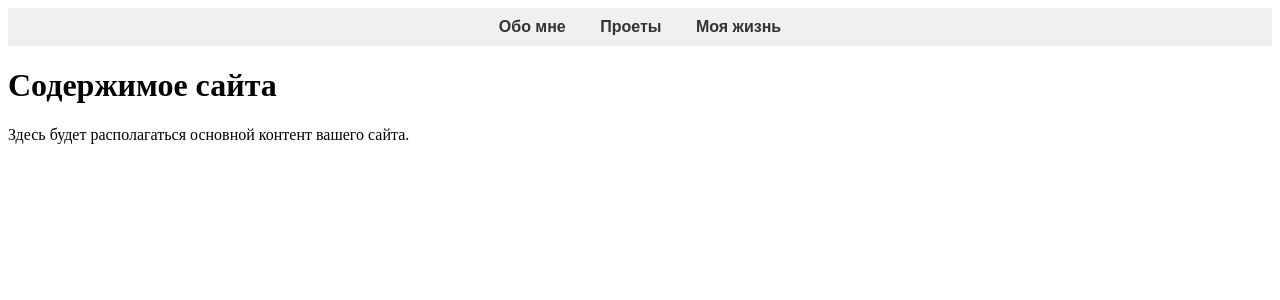
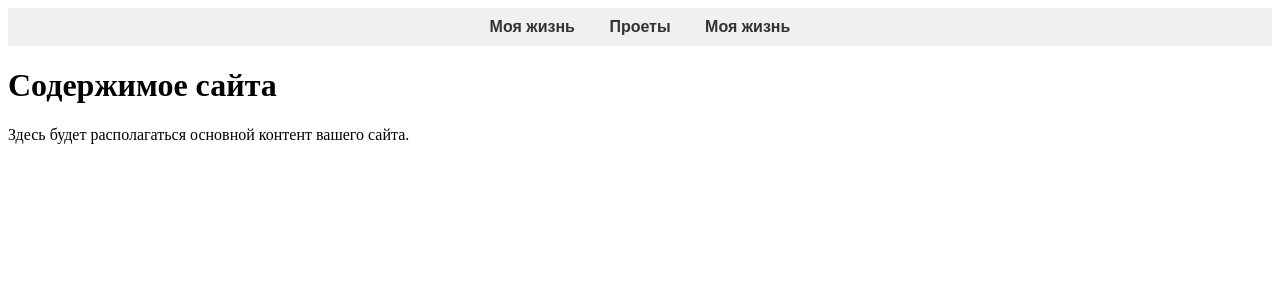
Before and after one commit to Vichka-sigmochka/Site, a Flask app: page /home in a window 1280 px wide. Shown: the top 300 px of the page. Run offline with Flask 3, Linux system fonts and the light colour scheme.

Commit message:
страница проектов

```diff
--- a/main.py
+++ b/main.py
@@ -168,6 +168,11 @@ def delete(post_id):
 
     return redirect(url_for('about'))
 
+@app.route('/projects')
+def projects():
+    return "Мои проекты"
+
+
 def main():
     os.makedirs(app.config['UPLOAD_FOLDER'], exist_ok=True)
     db_session.global_init("db/postusers.db")
--- a/templates/home.html
+++ b/templates/home.html
@@ -29,7 +29,7 @@
 <body>
 
     <header class="header">
-        <a href="/about">Обо мне</a>
+        <a href="/about">Моя жизнь</a>
         <a href="/projects">Проеты</a>
         <a href="/life">Моя жизнь</a>
     </header>
```
